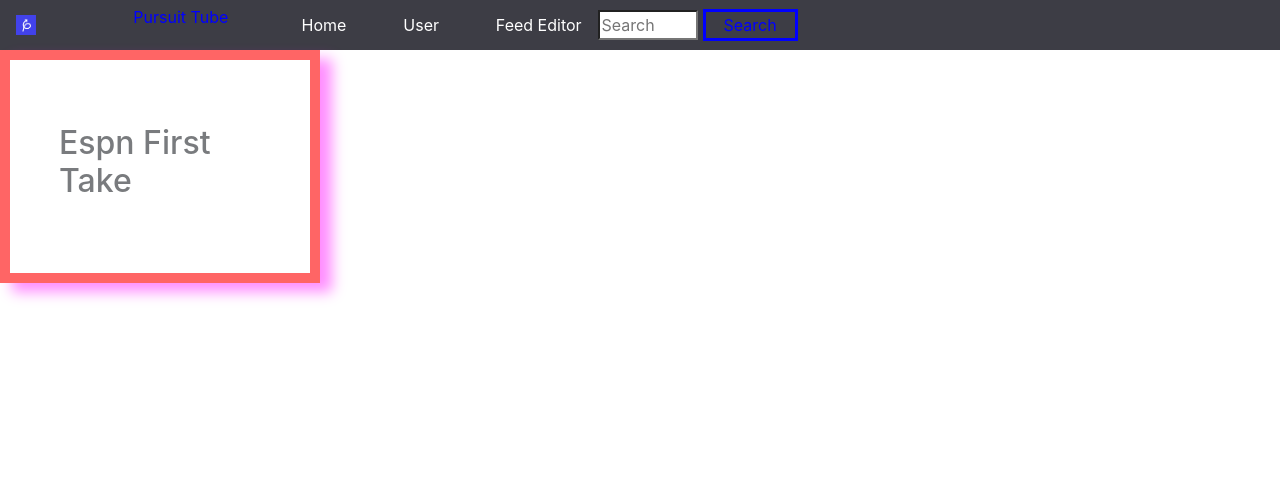
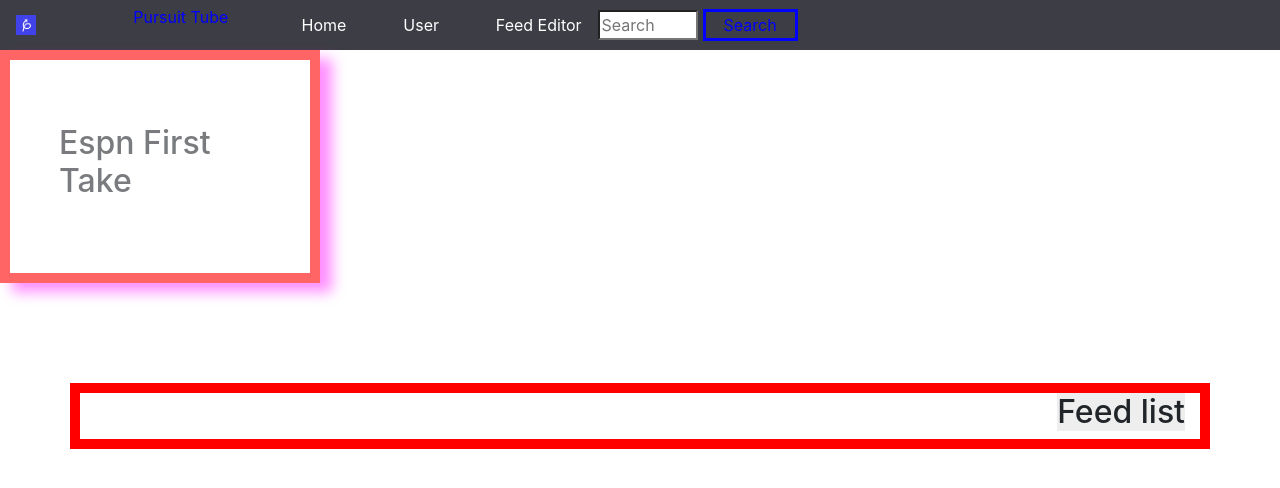
Before and after one commit to JennMP88/sequel_motube, a React (Create React App) app: page /#/video in a window 1280 px wide. Shown: the top 488 px of the page. Built offline with nearby package versions, Linux system fonts and the light colour scheme.

Commit message:
improved boxed components

```diff
--- a/src/components/video.css
+++ b/src/components/video.css
@@ -7,3 +7,12 @@
     width: 25%;
     height: 15%;
 }
+.container{
+    border: 10px solid red;
+    justify-items: flex-end;
+    transition: all 8s ease-in-out;
+    margin-top: 100px;
+  margin-bottom: 100px;
+  margin-right: 150px;
+  margin-left: 80px;
+}
--- a/src/components/video.js
+++ b/src/components/video.js
@@ -2,25 +2,39 @@
 import './video.css';
 
 class Video extends React.Component {
-        constructor(props){
+    constructor(props) {
         super(props);
         this.state = {
 
         }
     }
 
-render(){
-    return(
+    render() {
+        return (
             <>
                 <div class="main" >
                     <div class="row" >
                         <h2>Espn First Take</h2>
-
-
                         <div class="col-sm" >
                         </div>
                     </div>
                 </div>
+
+                   <div>
+                    <div class="container">
+                        <div class="dropdown-menu"> <h2> '' </h2></div>
+                        <div class="row">
+                            <div class="col-sm">
+                                <div class="side">
+                                    <h2>Feed list</h2>
+                                </div>
+                            </div>
+                        </div>
+                    </div>
+                </div>
+
+
+
             </>
         );
     }
```
Lines whose indentation alone changed are shown as unchanged.
